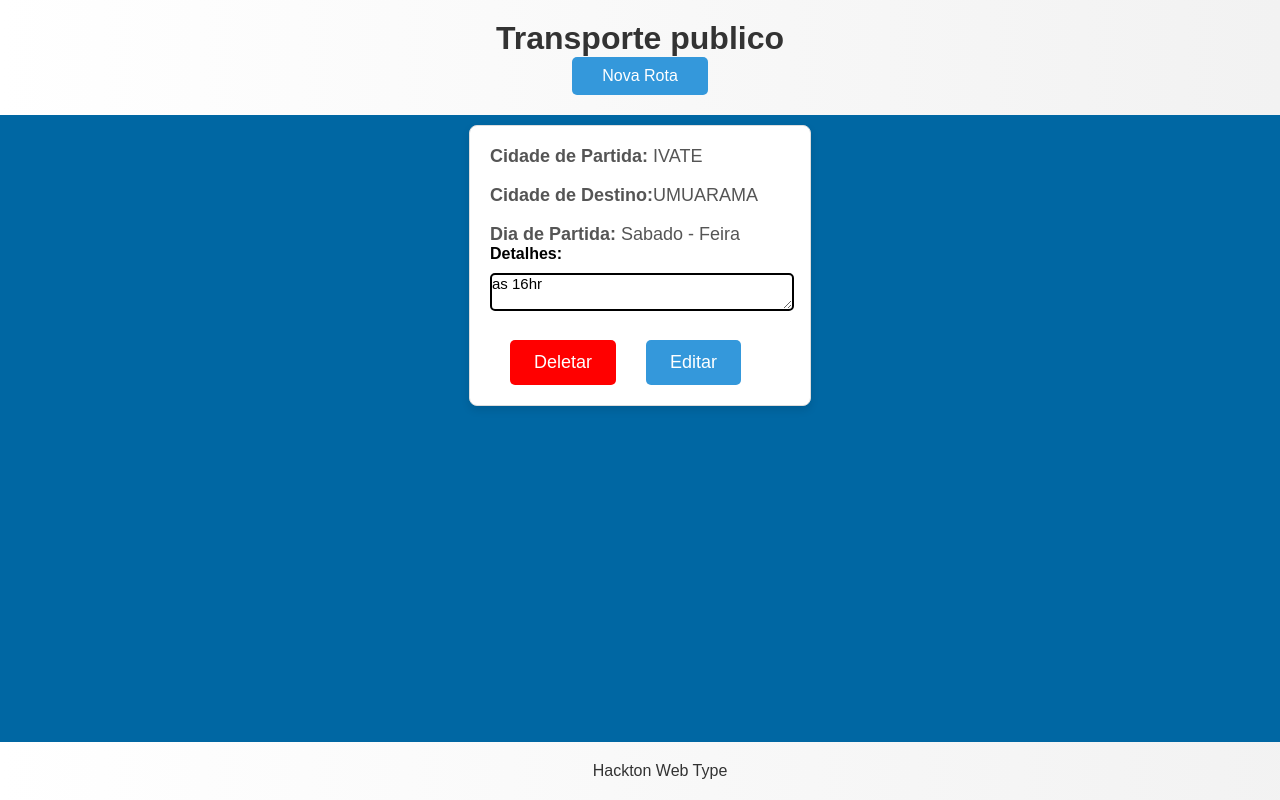
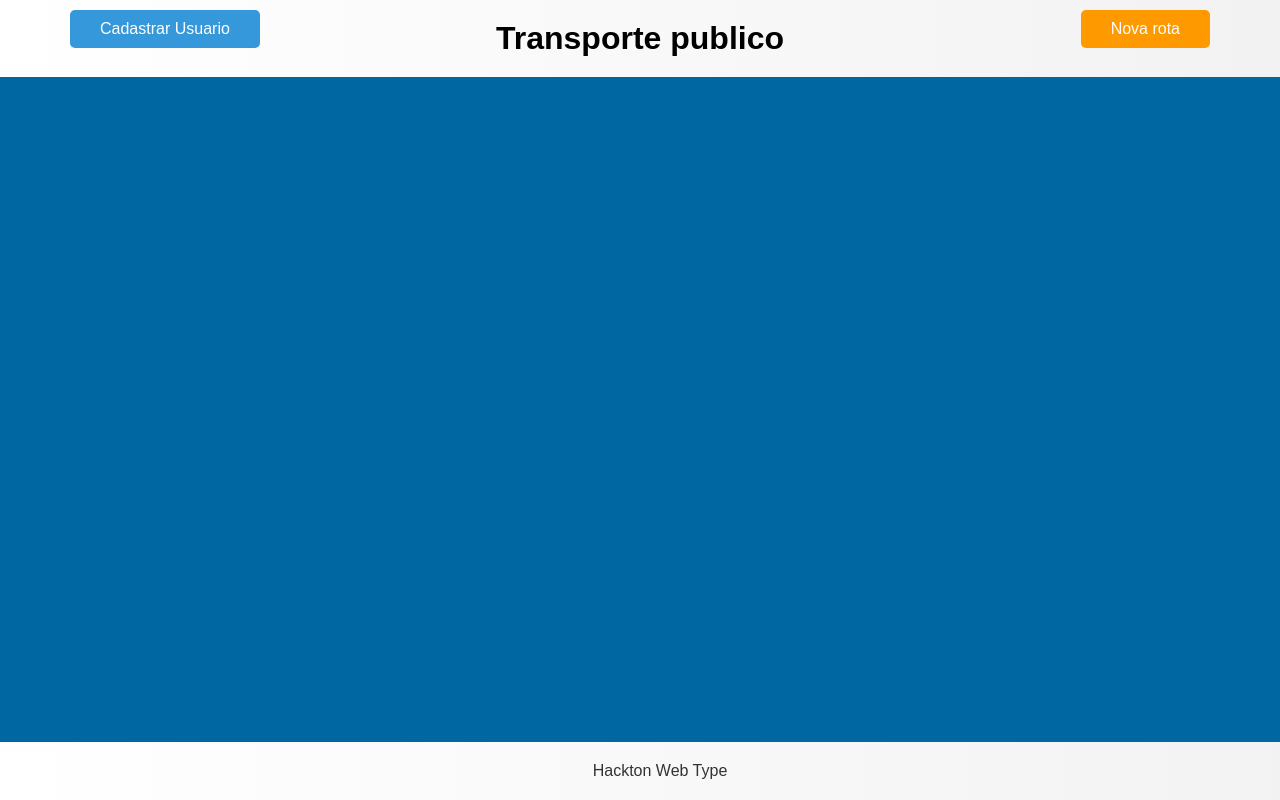
Before and after one commit to Guilhermecds/ProjetoReactHackaton, a React (Vite) app in the folder reacthackaton/: page / in a window 1280 px wide. Built offline with nearby package versions, Linux system fonts and the light colour scheme; data requests are answered from the project's data file.

Commit message:
feat: Novo modal cadastro de usuario.

```diff
--- a/reacthackaton/server/db.json
+++ b/reacthackaton/server/db.json
@@ -1,11 +1,3 @@
 {
-  "rotas": [
-    {
-      "partida": "IVATE",
-      "chegada": "UMUARAMA",
-      "detalhes": "as 16hr",
-      "diapartida": "Sabado - Feira",
-      "id": 1
-    }
-  ]
+  "rotas": []
 }
--- a/reacthackaton/src/App.tsx
+++ b/reacthackaton/src/App.tsx
@@ -9,6 +9,7 @@ import { GlobalStyle } from './global'
 import { ToastContainer } from 'react-toastify'
 import 'react-toastify/dist/ReactToastify.min.css'
 import { RotasProvider } from './Components/contexts/rotaContext'
+import { ModalUsuario } from './Components/ModalUsuario'
 
 function App() {
 
@@ -24,6 +25,16 @@ function App() {
     setIsVisibleModal(false)
   }
 
+  const [isVisibleModalUsuario, setIsVisibleModalUsuario] = useState(false)
+
+  function abrirModalUsuario() {
+    setIsVisibleModalUsuario(true)
+  }
+
+  function fecharModalUsuario() {
+    setIsVisibleModalUsuario(false)
+  }
+
   return (
     <>
       <RotasProvider>
@@ -31,6 +42,7 @@ function App() {
         <GlobalStyle />
         <Header
           abrirModal={abrirModal}
+          abrirModalUsuario={abrirModalUsuario}
         />
         <Rotas
           abrirModal={abrirModal}
@@ -39,6 +51,10 @@ function App() {
         <CustomModal
           modalVisible={isVisibleModal}
           fecharModal={fecharModal}
+        />
+        <ModalUsuario
+          modalVisible={isVisibleModalUsuario}
+          fecharModal={fecharModalUsuario}
         />
         <ToastContainer />
         <Footer />
--- a/reacthackaton/src/Components/CustonModal/style.tsx
+++ b/reacthackaton/src/Components/CustonModal/style.tsx
@@ -119,7 +119,7 @@ export const InputDate = styled.input`
 
 
 export const Button = styled.button`
-  background-color: #007bff;
+  backgroundColor: '#00cc00',
   color: #fff;
   margin: 10px auto;
   padding: 15px 100px;
@@ -129,8 +129,6 @@ export const Button = styled.button`
   cursor: pointer;
   &:hover {
   background-color: #0056b3;
-
-
   }
 `;
 
--- a/reacthackaton/src/Components/Footer/styles.ts
+++ b/reacthackaton/src/Components/Footer/styles.ts
@@ -15,4 +15,4 @@ width: 100%;
 export const Label = styled.label`
 color: #333;
 
-`
+`;
--- a/reacthackaton/src/Components/Header/estilo.css
+++ /dev/null
@@ -1,35 +0,0 @@
-/* estilo.css */
-
-body {
-    margin: 0;
-    padding: 0;
-    font-family: 'Arial', sans-serif;
-    background: #f2f2f2; /* Cor de fundo do corpo */
-  }
-
-  header {
-    background: linear-gradient(to right, #ffffff, #f2f2f2); /* Gradiente branco */
-    padding: 20px;
-    text-align: center;
-  }
-
-  header h1 {
-    color: #333; /* Cor do texto do cabeçalho */
-  }
-
-  button#botaoEsquerdo {
-    background-color: #3498db; /* Cor de fundo do botão */
-    color: #fff; /* Cor do texto do botão */
-    padding: 10px 30px; /* Aumentando o padding para aumentar o comprimento */
-    font-size: 16px;
-    border: none;
-    border-radius: 5px;
-    cursor: pointer;
-    transition: background-color 0.3s ease; /* Transição suave da cor de fundo */
-    top: 10px; /* Distância do topo */
-    right: 20px; /* Distância da direita */
-  }
-
-  button#botaoEsquerdo:hover {
-    background-color: #2980b9; /* Cor de fundo do botão ao passar o mouse */
-  }
--- a/reacthackaton/src/Components/Header/index.tsx
+++ b/reacthackaton/src/Components/Header/index.tsx
@@ -1,14 +1,21 @@
-import "./estilo.css"
+import {
+    BotaoEsquerdo,
+    BotaoDireito,
+    Cabecalho,
+    Titulo
+} from './styles';
+
 
 interface PropsHeader {
     abrirModal: () => void;
+    abrirModalUsuario: () => void;
 }
 
 
 export const Header = (props: PropsHeader) => {
     return (
 
-        <header>
+        <Cabecalho>
 
             <div>
 
@@ -16,13 +23,16 @@ export const Header = (props: PropsHeader) => {
 
             </div>
 
-            <button id="botaoEsquerdo"
-                    type="button"
-                    onClick={props.abrirModal}
-                >
-                    Nova Rota
-                </button>
-        </header>
+
+            <BotaoDireito onClick={props.abrirModal}>
+              Nova rota
+            </BotaoDireito>
+
+            <BotaoEsquerdo onClick={props.abrirModalUsuario}>
+              Cadastrar Usuario
+            </BotaoEsquerdo>
+
+        </Cabecalho>
 
 
     )
--- /dev/null
+++ b/reacthackaton/src/Components/Header/styles.ts
@@ -0,0 +1,49 @@
+
+import styled from 'styled-components';
+
+export const BotaoEsquerdo = styled.button`
+  background-color: #3498db;
+  color: #fff;
+  padding: 10px 30px;
+  font-size: 16px;
+  border: none;
+  border-radius: 5px;
+  cursor: pointer;
+  transition: background-color 0.3s ease;
+  position: absolute;
+  top: 10px;
+  left: 70px;
+
+  &:hover {
+    background-color: #2980b9;
+  }
+`;
+
+export const BotaoDireito = styled.button`
+  background-color: #ff9900;
+  color: #fff;
+  padding: 10px 30px;
+  font-size: 16px;
+  border: none;
+  border-radius: 5px;
+  cursor: pointer;
+  transition: background-color 0.3s ease;
+  position: absolute;
+  top: 10px;
+  right: 70px;
+
+  &:hover {
+    background-color: #ff6600;
+  }
+`;
+
+export const Cabecalho = styled.header`
+  background: linear-gradient(to right, #ffffff, #f2f2f2);
+  padding: 20px;
+  text-align: center;
+`;
+
+export const Titulo = styled.h1`
+  color: #333;
+}
+`;
--- /dev/null
+++ b/reacthackaton/src/Components/ModalUsuario/index.tsx
@@ -0,0 +1,68 @@
+import Modal from 'react-modal'
+import { Button, FormContainer, Textarea, Input, Label } from '../CustonModal/style';
+import { FormGroup } from './style';
+
+interface PropsModal {
+    modalVisible: boolean;
+    fecharModal: () => void;
+    // editarRota: (data: any) => void;
+}
+
+export function ModalUsuario(props: PropsModal) {
+
+    function limparCamposEFecharModal() {
+        props.fecharModal()
+    }
+
+    return (
+        <Modal
+            isOpen={props.modalVisible}
+            overlayClassName="react-modal-overlay"
+            className="react-modal-content"
+            onRequestClose={limparCamposEFecharModal}
+        >
+            <button
+                type='button'
+                className='react-modal-close'
+                onClick={limparCamposEFecharModal}
+            >
+                X
+            </button>
+
+
+
+            <FormContainer
+
+            >
+                <FormGroup>
+                    <Label>Qual seu nome:</Label>
+                    <Input
+                        type="text"
+                        placeholder="Nome"
+                    />
+                </FormGroup>
+
+                <FormGroup>
+                    <Label>Usuario:</Label>
+                    <Input
+                        type="text"
+                        placeholder="Cidade Destino"
+                    />
+
+                    <Label>Senha:</Label>
+                    <Input
+                        placeholder="Senha"
+                    />
+
+
+                </FormGroup>
+                <FormGroup>
+                    <Button type="submit">Cadastrar</Button>
+
+                </FormGroup>
+
+            </FormContainer>
+
+        </Modal>
+    )
+}
--- /dev/null
+++ b/reacthackaton/src/Components/ModalUsuario/style.tsx
@@ -0,0 +1,5 @@
+import styled from 'styled-components';
+
+export const FormGroup = styled.form`
+  padding: 20px;
+`;
--- a/reacthackaton/src/Components/Rotas/estilo.css
+++ /dev/null
@@ -1,7 +0,0 @@
-*{
-    padding:  0px;
-    margin: 0px;
-}
-body{
-    background-color: #0d2240;
-}
```
